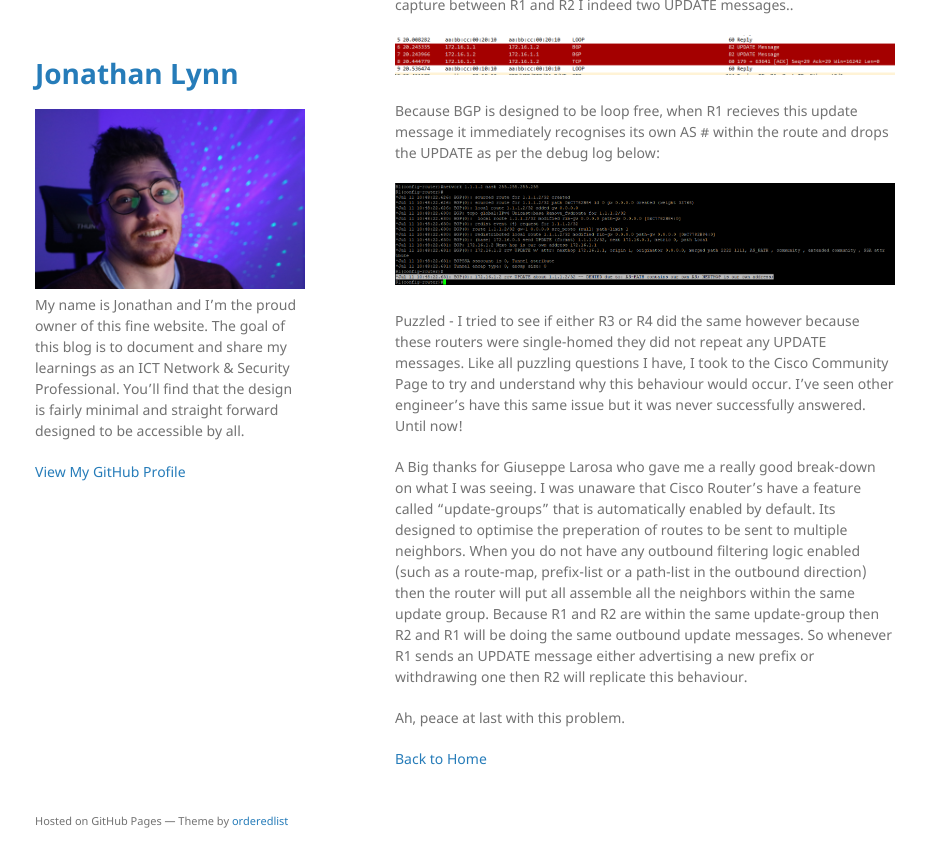
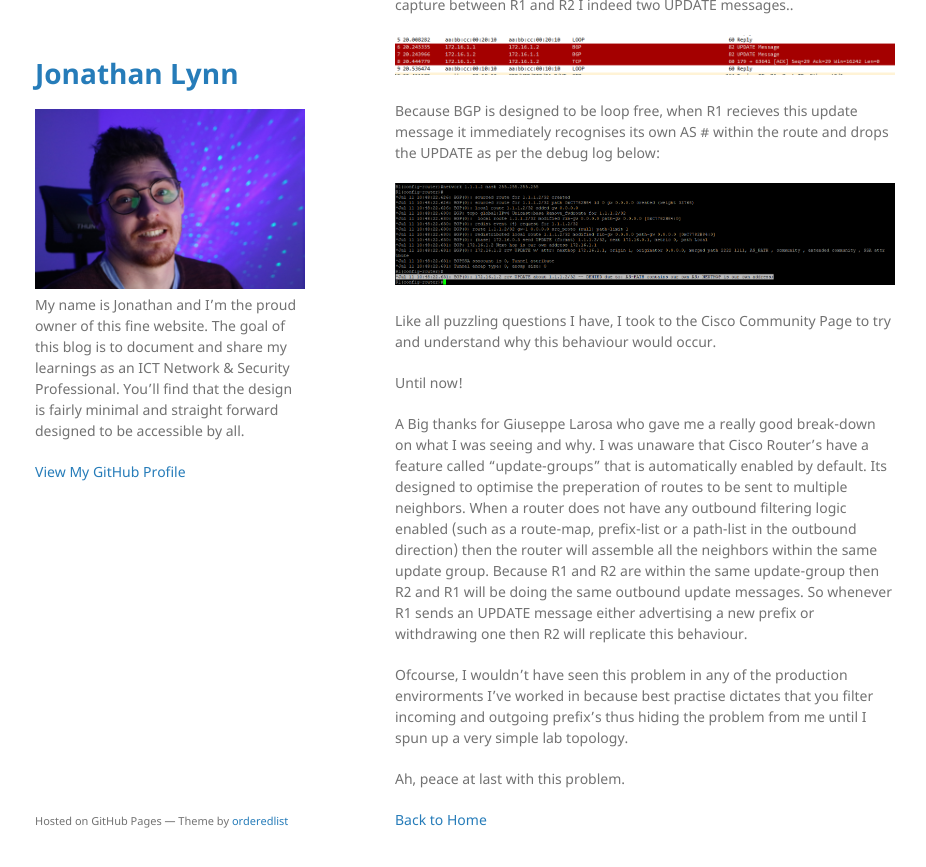
Before and after one commit to jonathanLynn/jonathanlynn.github.io, a Jekyll site: the page built from assets/blogposts/2021-JUL-BGP-returnupdatepackets.md, in a window 1280 px wide and 900 px high, scrolled down 598 px. Shown: the top 867 px of the window, without its empty margins (175-1101 px from the left). Built offline with Jekyll 4.4.1, drawn with Linux system fonts in a browser that asks for light colours; our own code applies the rules of GitHub Pages for plain Markdown files; before the commit the page ends 1437 px from its top, so only the background shows below that.

Commit message:
Update 2021-JUL-BGP-returnupdatepackets.md

```diff
--- a/assets/blogposts/2021-JUL-BGP-returnupdatepackets.md
+++ b/assets/blogposts/2021-JUL-BGP-returnupdatepackets.md
@@ -14,9 +14,13 @@ Because BGP is designed to be loop free, when R1 recieves this update message it
 
 ![debugmessages](/assets/img/bgp-r1debugmessages.png)
 
-Puzzled - I tried to see if either R3 or R4 did the same however because these routers were single-homed they did not repeat any UPDATE messages. Like all puzzling questions I have, I took to the Cisco Community Page to try and understand why this behaviour would occur. I've seen other engineer's have this same issue but it was never successfully answered. Until now!
+Like all puzzling questions I have, I took to the Cisco Community Page to try and understand why this behaviour would occur.
 
-A Big thanks for Giuseppe Larosa who gave me a really good break-down on what I was seeing. I was unaware that Cisco Router's have a feature called "update-groups" that is automatically enabled by default. Its designed to optimise the preperation of routes to be sent to multiple neighbors. When you do not have any outbound filtering logic enabled (such as a route-map, prefix-list or a path-list in the outbound direction) then the router will put all assemble all the neighbors within the same update group. Because R1 and R2 are within the same update-group then R2 and R1 will be doing the same outbound update messages. So whenever R1 sends an UPDATE message either advertising a new prefix or withdrawing one then R2 will replicate this behaviour.
+Until now!
+
+A Big thanks for Giuseppe Larosa who gave me a really good break-down on what I was seeing and why. I was unaware that Cisco Router's have a feature called "update-groups" that is automatically enabled by default. Its designed to optimise the preperation of routes to be sent to multiple neighbors. When a router does not have any outbound filtering logic enabled (such as a route-map, prefix-list or a path-list in the outbound direction) then the router will assemble all the neighbors within the same update group. Because R1 and R2 are within the same update-group then R2 and R1 will be doing the same outbound update messages. So whenever R1 sends an UPDATE message either advertising a new prefix or withdrawing one then R2 will replicate this behaviour.
+
+Ofcourse, I wouldn't have seen this problem in any of the production envirorments I've worked in because best practise dictates that you filter incoming and outgoing prefix's thus hiding the problem from me until I spun up a very simple lab topology.
 
 Ah, peace at last with this problem.
 
```
